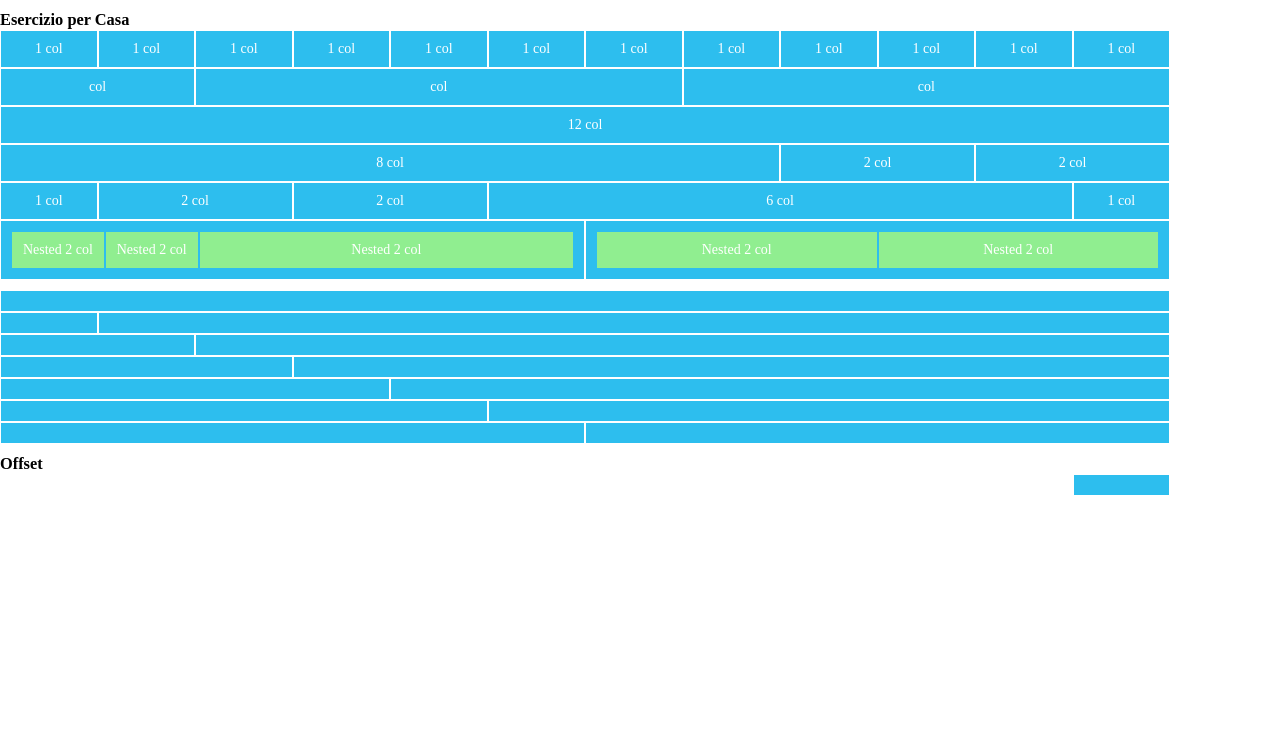
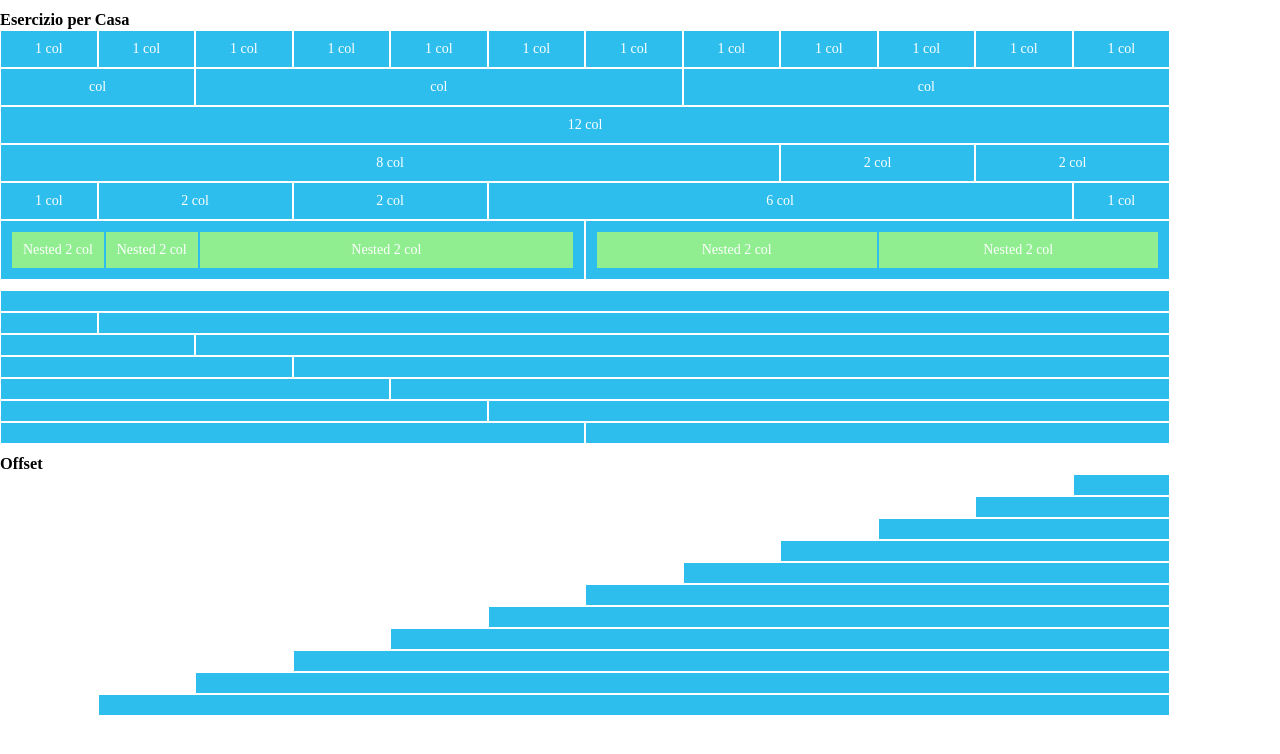
Before and after one commit to Iunora93/html-css-12bool, a plain HTML site: page index.html in a window 1280 px wide. Drawn offline with Linux system fonts and the light colour scheme.

Commit message:
col-offset 11

```diff
--- a/index.html
+++ b/index.html
@@ -255,34 +255,94 @@
             <!-- /prima riga -->
 
             <!-- seconda riga -->
+            <div class="row">
+                <div class="col-offset-10"></div>
+                <div class="col-2">
+                    <div class="box"></div>
+                </div>
+            </div>
             <!-- /seconda riga -->
 
             <!-- terza riga -->
+            <div class="row">
+                <div class="col-offset-9"></div>
+                <div class="col-3">
+                    <div class="box"></div>
+                </div>
+            </div>
             <!-- /terza riga -->
 
             <!-- quarta riga -->
+            <div class="row">
+                <div class="col-offset-8"></div>
+                <div class="col-4">
+                    <div class="box"></div>
+                </div>
+            </div>
             <!-- /quarta riga -->
 
-            <!-- prima riga -->
-            <!-- prima riga -->
+            <!-- quinta riga -->
+            <div class="row">
+                <div class="col-offset-7"></div>
+                <div class="col-5">
+                    <div class="box"></div>
+                </div>
+            </div>
+            <!-- /quinta riga -->
 
-            <!-- prima riga -->
-            <!-- prima riga -->
+            <!-- sesta riga -->
+            <div class="row">
+                <div class="col-offset-6"></div>
+                <div class="col-6">
+                    <div class="box"></div>
+                </div>
+            </div>
+            <!-- /sesta riga -->
 
-            <!-- prima riga -->
-            <!-- prima riga -->
+            <!-- settima riga -->
+            <div class="row">
+                <div class="col-offset-5"></div>
+                <div class="col-7">
+                    <div class="box"></div>
+                </div>
+            </div>
+            <!-- /settima riga -->
 
-            <!-- prima riga -->
-            <!-- prima riga -->
+            <!-- ottava riga -->
+            <div class="row">
+                <div class="col-offset-4"></div>
+                <div class="col-8">
+                    <div class="box"></div>
+                </div>
+            </div>
+            <!-- /ottava riga -->
 
-            <!-- prima riga -->
-            <!-- prima riga -->
+            <!-- nona riga -->
+            <div class="row">
+                <div class="col-offset-3"></div>
+                <div class="col-9">
+                    <div class="box"></div>
+                </div>
+            </div>
+            <!-- /nona riga -->
 
-            <!-- prima riga -->
-            <!-- prima riga -->
+            <!-- decima riga -->
+            <div class="row">
+                <div class="col-offset-2"></div>
+                <div class="col-10">
+                    <div class="box"></div>
+                </div>
+            </div>
+            <!-- /decima riga -->
 
-            <!-- prima riga -->
-            <!-- prima riga -->
+            <!-- undicesima riga -->
+            <div class="row">
+                <div class="col-offset-1"></div>
+                <div class="col-11">
+                    <div class="box"></div>
+                </div>
+            </div>
+            <!-- /undicesima riga -->
         </div>
         <!-- /TERZA PARTE -->
     </body>
```
